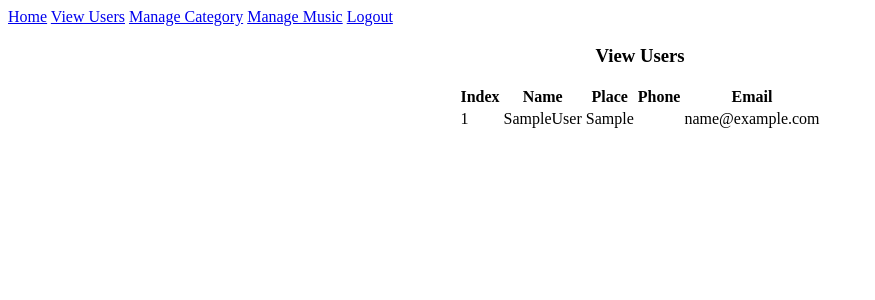
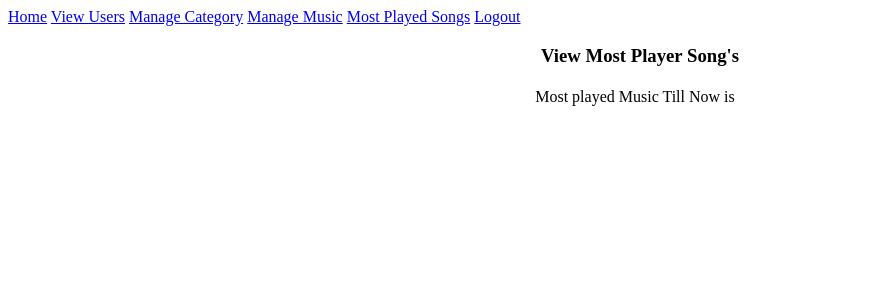
Before and after one commit to sankar-666/Spotify-Clone---Python, a Flask app: page /admin/adminviewmostplayer in a window 1280 px wide. Shown: the top 300 px of the page, without its empty margins (0-875 px from the left). Run offline with Flask 2, Linux system fonts and the light colour scheme; tables that the repository leaves empty hold one stand-in row (values such as "Sample post"); some libraries are stand-ins or nearby versions.

Commit message:
admin coimpleted

```diff
--- a/admin.py
+++ b/admin.py
@@ -20,7 +20,7 @@
 @admin.route('/adminviewmostplayer')
 def adminviewmostplayer():
     data={}
-    q="select * from user"
+    q="select * from music inner join history using (music_id)"
     data['res']=select(q)
 
     return render_template('adminviewmostplayer.html',data=data)
--- a/templates/adminheader.html
+++ b/templates/adminheader.html
@@ -12,4 +12,5 @@
     <a href="admin_view_users">View Users</a>
     <a href="adminmanagecaterogy">Manage Category</a>
     <a href="adminmanagemusic">Manage Music</a>
+    <a href="adminviewmostplayer">Most Played Songs</a>
     <a href="/">Logout</a>
--- a/templates/adminviewmostplayer.html
+++ b/templates/adminviewmostplayer.html
@@ -2,25 +2,14 @@
 
 <center>
     <div class="img-div"></div>
-    <h3>View Users</h3>
+    <h3>View Most Player Song's</h3>
     <form action="" method="post">
-    <table class="table table-striped tbl-new bg-light shadow" style="max-width: 1200px;">
-        <tr>
-            <th>Index</th>
-            <th>Name</th>
-            <th>Place</th>
-            <th>Phone</th>
-            <th>Email</th>
+    <table class="table table-striped tbl-new bg-light shadow" style="max-width: 600px;">
 
-
-        </tr>
         {% for row in data['res'] %}
         <tr>
-            <td>{{ loop.index }}</td>
-            <td>{{ row['fname'] }}{{ row['lname'] }}</td>
-            <td>{{ row['place'] }}</td>
-            <td>{{ row['phone'] }}</td>
-            <td>{{ row['email'] }}</td>
+
+            <td>Most played Music Till Now is <span style="margin: 2px 5px ;color: red;">{{ row['name'] }}</span></td>
 
 
 
```
